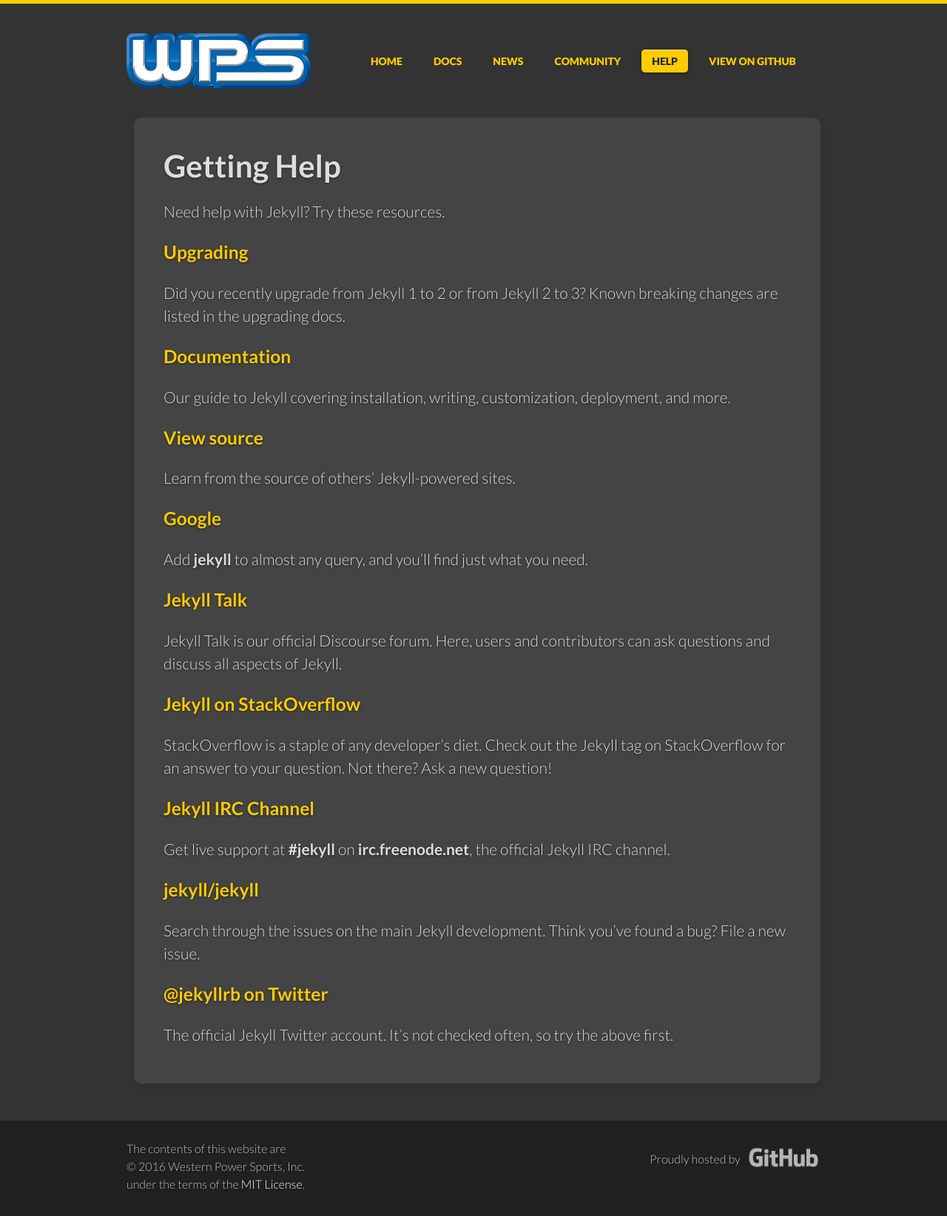
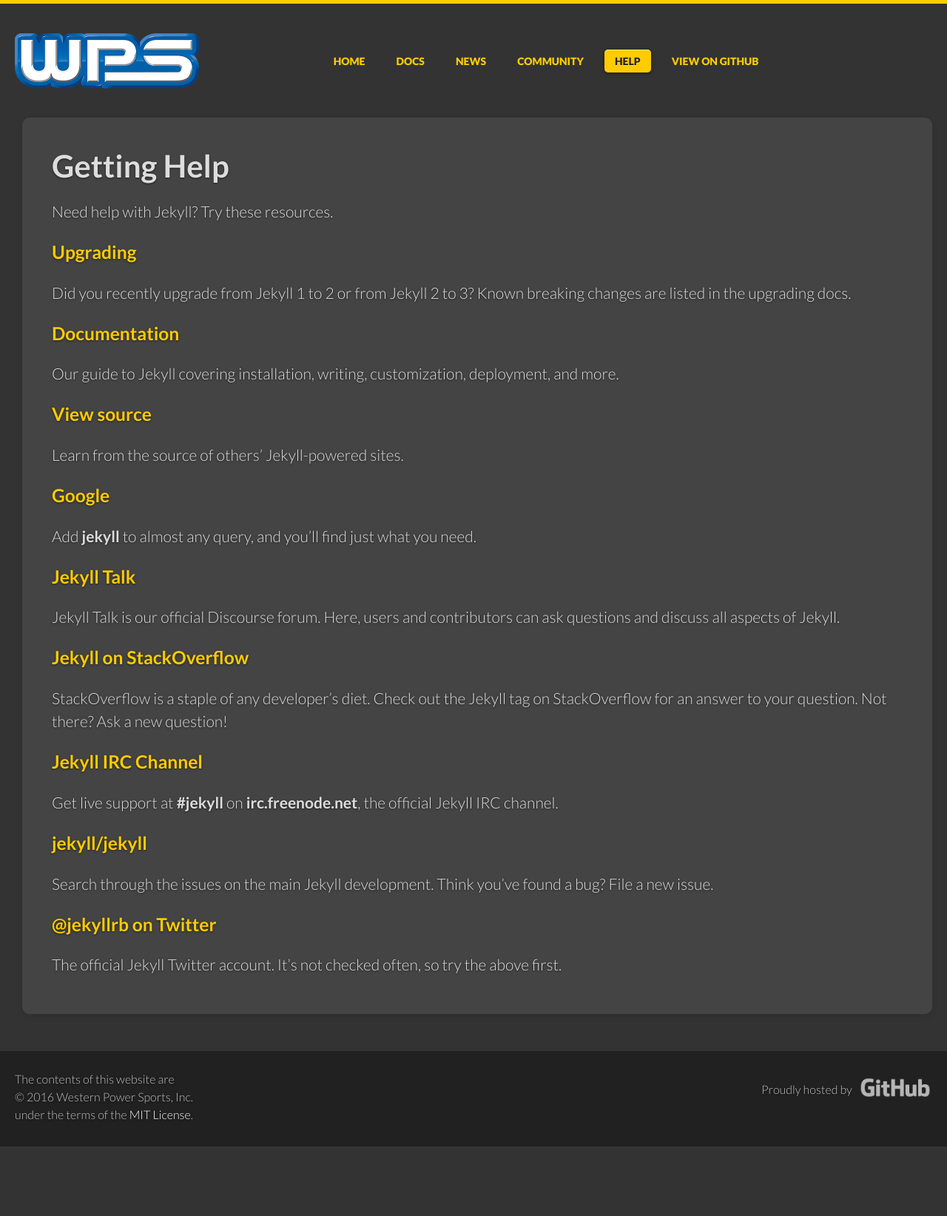
Before and after one commit to bearclawpower/api-documentation-jekyll, a Jekyll site: the page built from help/index.md, in a window 1280 px wide. Shown: the whole page at 74% size. Built offline with Jekyll 4.4.1, drawn with Linux system fonts in a browser that asks for light colours; after the commit the page ends 1550 px from its top, so only the background shows below that.

Commit message:
Change the overall grid width to 1280px

```diff
--- a/_sass/_gridism.scss
+++ b/_sass/_gridism.scss
@@ -42,7 +42,8 @@
 /* Wrapping at a maximum width is optional */
 .wrap .grid,
 .grid.wrap {
-  max-width: 978px;
+  //max-width: 978px;
+  max-width: 1280px;
   margin: 0 auto;
 }
 
```
